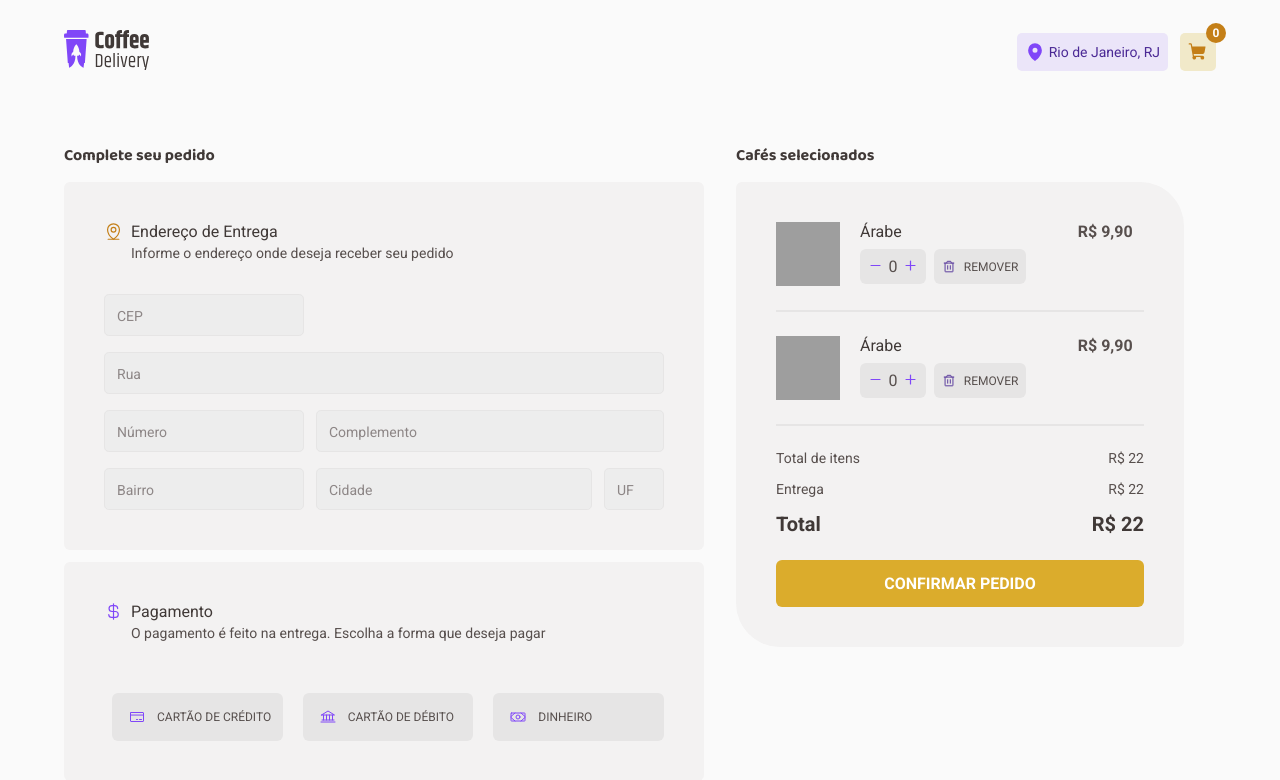
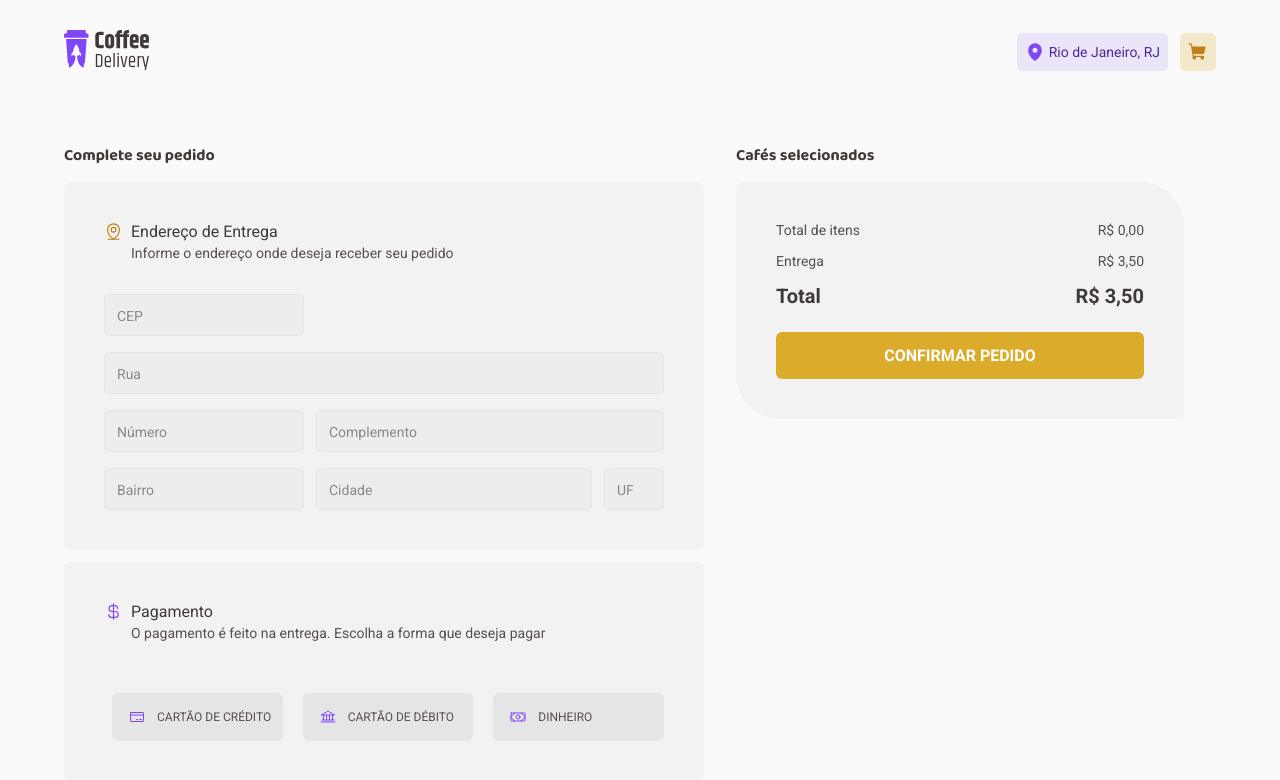
Before and after one commit to franciscovinicios/coffee-delivery, a React (Vite) app: page /checkout in a window 1280 px wide. Shown: the top 780 px of the page. Built offline with nearby package versions, Linux system fonts and the light colour scheme; grey boxes are pictures that could not be loaded.

Commit message:
Context - Card Context and Hook UseCart

```diff
--- a/package.json
+++ b/package.json
@@ -13,7 +13,8 @@
     "react": "^18.2.0",
     "react-dom": "^18.2.0",
     "react-router-dom": "^6.3.0",
-    "styled-components": "^5.3.5"
+    "styled-components": "^5.3.5",
+    "zod": "^3.17.10"
   },
   "devDependencies": {
     "@types/react": "^18.0.15",
--- a/src/App.tsx
+++ b/src/App.tsx
@@ -1,5 +1,6 @@
 import { BrowserRouter } from 'react-router-dom'
 import { ThemeProvider } from 'styled-components'
+import { CartProvider } from './context/CardContext'
 import { Router } from './Router'
 import { GlobalStyles } from './styles/global'
 import { defaultTheme } from './styles/themes/default'
@@ -7,11 +8,13 @@ import { defaultTheme } from './styles/themes/default'
 export function App() {
 
   return (
-    <ThemeProvider theme={defaultTheme}>
-      <BrowserRouter>
-        <GlobalStyles />
-        <Router />
-      </BrowserRouter >
-    </ThemeProvider>
+    <BrowserRouter>
+      <CartProvider>
+        <ThemeProvider theme={defaultTheme}>
+          <GlobalStyles />
+          <Router />
+        </ThemeProvider>
+      </CartProvider>
+    </BrowserRouter >
   )
 }
--- a/src/components/ButtonsUpdateCart/index.tsx
+++ b/src/components/ButtonsUpdateCart/index.tsx
@@ -3,16 +3,23 @@
 import { Minus, Plus } from "phosphor-react"
 import { ContainerButtonsUpdateCart, ContainerIcon } from "./styles"
 
-export function ButtonsUpdateCart() {
+
+interface ButtonsUpdateCartProps {
+  decrementAmount: () => void
+  incrementAmount: () => void
+  amount: number
+}
+
+export function ButtonsUpdateCart({incrementAmount, decrementAmount, amount}: ButtonsUpdateCartProps) {
   return (
     <ContainerButtonsUpdateCart>
-      <ContainerIcon type="button">
+      <ContainerIcon type="button" onClick={decrementAmount} disabled={amount <= 1}>
         <Minus size={13} weight="bold" />
       </ContainerIcon>
 
-      <span>0</span>
+      <span>{amount}</span>
 
-      <ContainerIcon type="button" >
+      <ContainerIcon type="button" onClick={incrementAmount} >
         <Plus size={13} weight="bold" />
       </ContainerIcon>
     </ContainerButtonsUpdateCart>
--- a/src/components/Header/index.tsx
+++ b/src/components/Header/index.tsx
@@ -2,9 +2,12 @@ import LogoCoffeDelivery from '../../assets/logo.svg'
 import { HeaderButton, HeaderButtonsContainer, HeaderContainer } from './styles'
 import { MapPin, ShoppingCart } from "phosphor-react";
 import { NavLink } from 'react-router-dom';
+import { useCart } from '../../hooks/UseCart';
 
 
 export function Header() {
+  const { cart } = useCart();
+
   return (
     <HeaderContainer>
       <div className='containerContent'>
@@ -20,7 +23,9 @@ export function Header() {
           <NavLink to={'/checkout'}>
             <HeaderButton variant='yellow'>
               <ShoppingCart size={20} weight="fill" />
-              <span>{0}</span>
+              {cart.length > 0 && (
+                <span>{cart.length}</span>
+              )}
             </HeaderButton>
           </NavLink>
         </HeaderButtonsContainer>
--- /dev/null
+++ b/src/context/CardContext.tsx
@@ -0,0 +1,100 @@
+import { createContext, ReactNode, useContext, useState } from "react";
+import { CoffeItem } from "../pages/Home/components/OurCoffees/CardCoffee/CardCoffee";
+
+
+interface CartProviderProps {
+  children: ReactNode;
+}
+
+export interface CartItem extends CoffeItem {
+  amount: number;
+}
+
+
+interface CartContextData {
+  cart: CartItem[];
+  addProduct: (product: CartItem) => void;
+  removeProductCart: (productId: number) => void
+  cartItemsTotal: number;
+  changeCartItemQuantity: (product: CartItem, type: 'increment' | 'decrement') => void
+  cleanCart: () => void
+}
+
+export const CartContext = createContext<CartContextData>({} as CartContextData);
+
+export function CartProvider({ children }: CartProviderProps) {
+  const [cart, setCart] = useState<CartItem[]>([])
+
+  const addProduct = (product: CartItem) => {
+    const updateCart = [...cart]
+
+    const productExists = updateCart.find(item => item.id === product.id);
+
+    const currentAmount = productExists ? productExists.amount : 0;
+
+    const amount = currentAmount + product.amount;
+
+    if (productExists) {
+      productExists.amount = amount;
+    } else {
+
+      const newProduct = {
+        ...product,
+        amount: amount
+      }
+      updateCart.push(newProduct);
+    }
+    setCart(updateCart)
+  }
+
+  const removeProductCart = (productId: number) => {
+    const updateCart = [...cart];
+    const productIndex = updateCart.findIndex(item => item.id === productId);
+
+    if (productIndex >= 0) {
+      updateCart.splice(productIndex, 1);
+      setCart(updateCart);
+
+    } else {
+      throw Error();
+    }
+  }
+
+  function changeCartItemQuantity(
+    product: CartItem,
+    type: string
+  ) {
+    const updateCart = [...cart];
+    const productExists = updateCart.find(item => item.id === product.id);
+
+
+    if (productExists) {
+      if (type === "increment") {
+        productExists.amount = product.amount + 1
+        console.log(type)
+      } else {
+        if (type === "decrement") {
+          productExists.amount = product.amount - 1
+        }
+      }
+    }
+    setCart(updateCart)
+  }
+
+  function cleanCart() {
+    setCart([]);
+  }
+
+
+  const cartItemsTotal = cart.reduce((total, cartItem) => {
+    return total + cartItem.price * cartItem.amount;
+  }, 0);
+
+  return (
+    <CartContext.Provider
+      value={{ cart, addProduct, removeProductCart, cartItemsTotal, changeCartItemQuantity, cleanCart }}
+    >
+      {children}
+    </CartContext.Provider>
+  )
+}
--- /dev/null
+++ b/src/hooks/UseCart.ts
@@ -0,0 +1,10 @@
+
+import { useContext } from "react";
+import { CartContext } from "../context/CardContext";
+
+
+export function useCart() {
+  const context = useContext(CartContext);
+
+  return context;
+}
--- a/src/pages/ Checkout/components/SelectedCoffees/ItemCart/ItemCart.tsx
+++ b/src/pages/ Checkout/components/SelectedCoffees/ItemCart/ItemCart.tsx
@@ -2,11 +2,30 @@
 
 import { Trash } from "phosphor-react";
 import { ButtonsUpdateCart } from "../../../../../components/ButtonsUpdateCart";
+import { CartItem } from "../../../../../context/CardContext";
+import { useCart } from "../../../../../hooks/UseCart";
 import { Border, ButtonsContainer, DescriptionItem, ItemCartContainer, ItemCartContent, PriceItem, RemoveProductButton, TextItem } from "./styles";
 
+interface CoffeeCartCardProps {
+  coffee: CartItem;
+}
+
+export function ItemCart({ coffee }: CoffeeCartCardProps) {
+
+  const { removeProductCart, changeCartItemQuantity,  } = useCart();
 
 
-export function ItemCart() {
+  function handleRemoveItemCart() {
+    removeProductCart(coffee.id)
+  }
+
+  function incrementtAmount() {
+    changeCartItemQuantity(coffee, "increment")
+  }
+
+  function decrementAmount() {
+    changeCartItemQuantity(coffee, "decrement")
+  }
 
   return (
     <ItemCartContainer>
@@ -24,8 +43,11 @@ export function ItemCart() {
 
           <ButtonsContainer>
             <ButtonsUpdateCart
+              incrementAmount={incrementtAmount}
+              decrementAmount={decrementAmount}
+              amount={coffee.amount}
             />
-            <RemoveProductButton type="button">
+            <RemoveProductButton type="button" onClick={handleRemoveItemCart}>
               <Trash size={14} weight="regular" />
               <span>Remover</span>
             </RemoveProductButton>
--- a/src/pages/ Checkout/components/SelectedCoffees/index.tsx
+++ b/src/pages/ Checkout/components/SelectedCoffees/index.tsx
@@ -1,20 +1,32 @@
+import { useCart } from "../../../../hooks/UseCart";
 import { formatMoney } from "../../../../utils/formatMoney";
 import { ItemCart } from "./ItemCart/ItemCart";
 import { ButtonSubmit, CartTotalPrice, ResumeCart, SelectedCoffeesContainer, ServicesResume, TextService, TextTitleSection } from "./styles";
 
 
+const DELIVERY_PRICE = 3.5;
 
 export function SelectedCoffees() {
+  const { cart, cartItemsTotal } = useCart();
+
+  const cartTotal = DELIVERY_PRICE + cartItemsTotal;
+
+  const formattedItemsTotal = formatMoney(cartItemsTotal);
+  const formattedCartTotal = formatMoney(cartTotal);
+  const formattedDeliveryPrice = formatMoney(DELIVERY_PRICE);
+
   return (
     <SelectedCoffeesContainer>
       <TextTitleSection>
         Cafés selecionados
       </TextTitleSection>
-
       <ResumeCart>
-
-        <ItemCart />
-        <ItemCart />
+        {cart.map(coffe => (
+          <ItemCart
+            key={coffe.id}
+            coffee={coffe}
+          />
+        ))}
 
 
         <CartTotalPrice>
@@ -24,7 +36,7 @@ export function SelectedCoffees() {
             </TextService>
 
             <TextService>
-              R$ 22
+              R$ {formattedItemsTotal}
             </TextService>
           </ServicesResume>
 
@@ -34,7 +46,7 @@ export function SelectedCoffees() {
             </TextService>
 
             <TextService>
-              R$ 22
+              R$ {formattedDeliveryPrice}
             </TextService>
           </ServicesResume>
 
@@ -44,12 +56,12 @@ export function SelectedCoffees() {
             </TextService>
 
             <TextService className="text-bold">
-              R$ 22
+              R$ {formattedCartTotal}
             </TextService>
           </ServicesResume>
         </CartTotalPrice>
 
-        <ButtonSubmit type="submit" >
+        <ButtonSubmit type="submit" disabled={cart.length <= 0}>
           confirmar pedido
         </ButtonSubmit>
       </ResumeCart>
--- a/src/pages/ Checkout/index.tsx
+++ b/src/pages/ Checkout/index.tsx
@@ -1,6 +1,8 @@
 import { CompleteOrder } from "./components/CompleteOrder";
 import { SelectedCoffees } from "./components/SelectedCoffees";
 import { CheckoutContainer } from "./styles";
+
+
 
 export function Checkout() {
   return (
--- a/src/pages/Home/components/OurCoffees/CardCoffee/CardCoffee.tsx
+++ b/src/pages/Home/components/OurCoffees/CardCoffee/CardCoffee.tsx
@@ -1,6 +1,7 @@
-import {ShoppingCartSimple } from "phosphor-react";
+import { ShoppingCartSimple } from "phosphor-react";
 import { useState } from "react";
 import { ButtonsUpdateCart } from "../../../../../components/ButtonsUpdateCart";
+import { useCart } from "../../../../../hooks/UseCart";
 import { formatMoney } from "../../../../../utils/formatMoney";
 import {
   AddItemCartContainer, AddToCart, CoffeItem
@@ -19,10 +20,40 @@ export interface CoffeItem {
 interface CardCoffeProps {
   coffe: CoffeItem
 }
+
+
 export function CardCoffee({ coffe }: CardCoffeProps) {
 
+  const { addProduct } = useCart();
+  const [quantity, setAmount] = useState(1)
+
+
+  function incrementAmount() {
+    const quantidade = quantity + 1
+    setAmount(quantidade)
+  }
+
+  function decrementAmount() {
+    const quantidade = quantity - 1
+    setAmount(quantidade)
+  }
+
+  function handleAddCart() {
+    const newCoffe = {
+      ...coffe,
+      amount: quantity
+    }
+    addProduct(newCoffe)
+  }
+
+  function formatMoney(value: number) {
+    return value.toLocaleString("pt-BR", {
+      minimumFractionDigits: 2,
+    });
+  }
 
   const formattedPrice = formatMoney(coffe.price);
+
 
   return (
     <CoffeItem>
@@ -56,10 +87,14 @@ export function CardCoffee({ coffe }: CardCoffeProps) {
         </Price>
 
         <AddToCart>
-          <ButtonsUpdateCart/>
+          <ButtonsUpdateCart
+            decrementAmount={decrementAmount}
+            incrementAmount={incrementAmount}
+            amount={quantity}
+          />
 
-          <IconAddToCart>
-            <ShoppingCartSimple size={17} weight="fill"  />
+          <IconAddToCart onClick={handleAddCart}>
+            <ShoppingCartSimple size={17} weight="fill" />
           </IconAddToCart>
         </AddToCart>
       </AddItemCartContainer>
```
Also changed, not shown: 1 other file (tests, documents, lock files or other folders).
